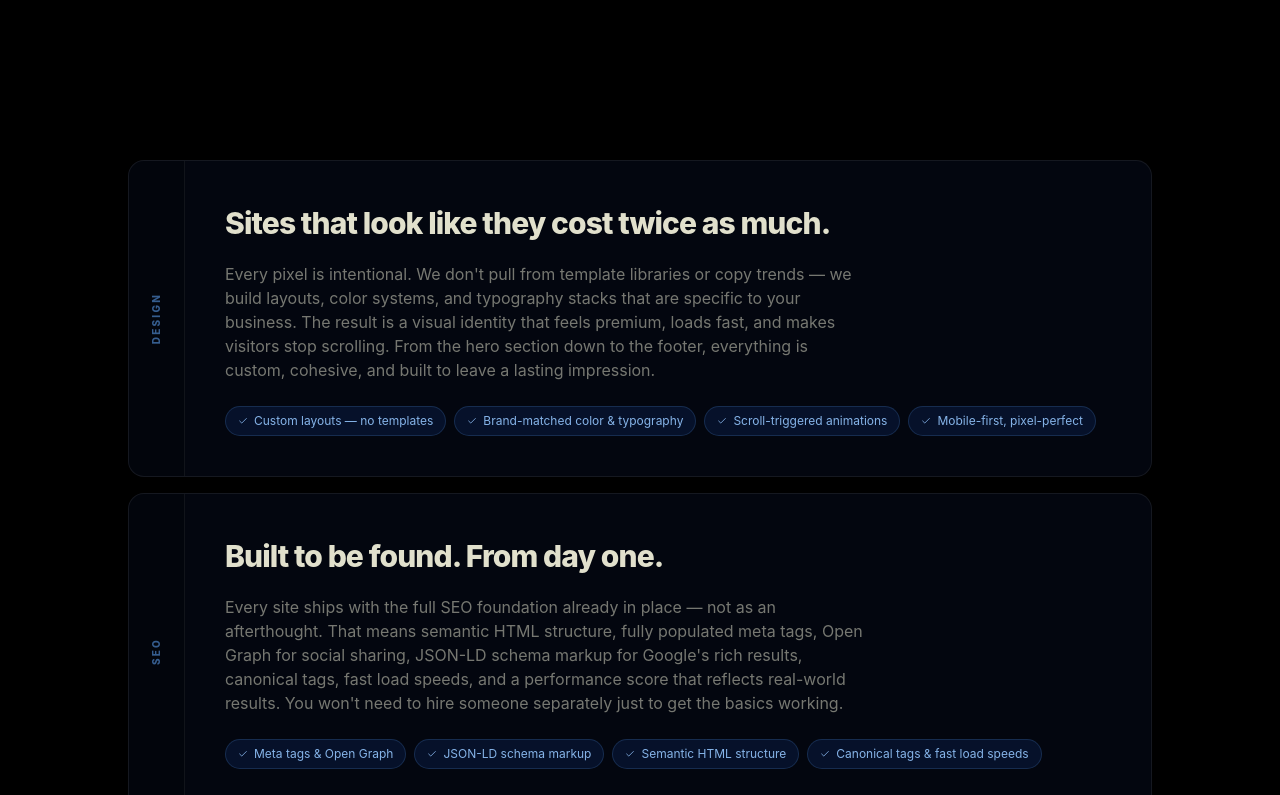
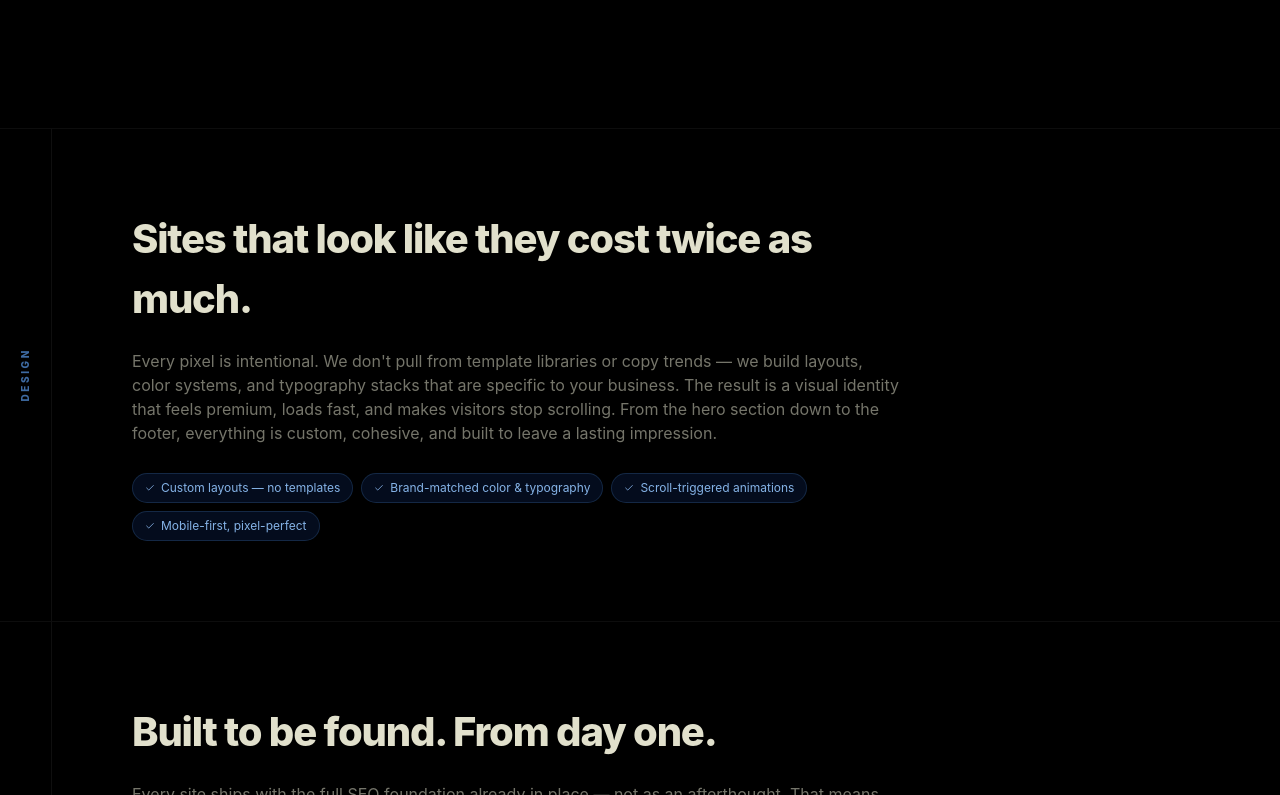
Before and after one commit to traviskenlocean1-oss/VISIONARY, a React (Vite) app: page /about in a window 1280 px wide. Shown: the part 1585-2380 px from the top of the page. Built offline with nearby package versions, Linux system fonts and the light colour scheme.

Commit message:
feat: Design & SEO labels slide in from left edge on scroll

```diff
--- a/src/pages/About.tsx
+++ b/src/pages/About.tsx
@@ -209,54 +209,60 @@ export default function About() {
         </div>
       </section>
 
-      {/* DESIGN + SEO CAPABILITIES */}
-      <section className="relative py-4 md:py-8 px-6 md:px-10">
-        <div className="max-w-5xl mx-auto flex flex-col gap-4">
+      {/* ── DESIGN + SEO — full-width rows, labels slide in from left edge ── */}
+      <section className="relative overflow-hidden" style={{ borderTop: '1px solid rgba(255,255,255,0.05)', borderBottom: '1px solid rgba(255,255,255,0.05)' }}>
         {capabilities.map((item, i) => (
+          <div
+            key={item.label}
+            className="flex"
+            style={{
+              borderBottom: i < capabilities.length - 1 ? '1px solid rgba(255,255,255,0.05)' : 'none',
+            }}
+          >
+            {/* Left-edge label — hidden off-screen, pulls in on scroll */}
             <motion.div
-              key={item.label}
-              className="flex rounded-2xl overflow-hidden"
+              className="flex-shrink-0 flex items-center justify-center"
               style={{
-                background: 'rgba(5,8,20,0.78)',
-                backdropFilter: 'blur(24px)',
-                WebkitBackdropFilter: 'blur(24px)',
-                border: '1px solid rgba(255,255,255,0.07)',
+                width: '52px',
+                background: 'rgba(0,0,0,0.28)',
+                borderRight: '1px solid rgba(255,255,255,0.06)',
               }}
-              initial={{ opacity: 0, y: 28 }}
-              whileInView={{ opacity: 1, y: 0 }}
+              initial={{ x: -52, opacity: 0 }}
+              whileInView={{ x: 0, opacity: 1 }}
               viewport={{ once: true, margin: '-60px' }}
-              transition={{ duration: 0.75, ease: [0.16, 1, 0.3, 1], delay: i * 0.12 }}
-              whileHover={{ borderColor: 'rgba(96,165,250,0.2)' }}
-            >
-              {/* Vertical label */}
-              <div
-                className="flex-shrink-0 w-11 md:w-14 flex items-center justify-center border-r"
-                style={{ borderColor: 'rgba(255,255,255,0.06)', background: 'rgba(0,0,0,0.18)' }}
+              transition={{ duration: 1, ease: [0.16, 1, 0.3, 1], delay: 0.05 }}
             >
               <span
-                  className="font-extrabold tracking-[0.22em] uppercase text-[10px] select-none"
+                className="font-extrabold tracking-[0.26em] uppercase select-none"
                 style={{
                   writingMode: 'vertical-rl',
-                    textOrientation: 'mixed',
                   transform: 'rotate(180deg)',
-                    color: 'rgba(96,165,250,0.55)',
+                  fontSize: '10px',
+                  color: 'rgba(96,165,250,0.65)',
                 }}
               >
                 {item.label}
               </span>
-              </div>
+            </motion.div>
 
-              {/* Content */}
-              <div className="p-7 md:p-10 flex-1">
+            {/* Content — slides in from right */}
+            <motion.div
+              className="flex-1 py-16 md:py-20 px-8 md:px-14 lg:px-20"
+              initial={{ x: 60, opacity: 0 }}
+              whileInView={{ x: 0, opacity: 1 }}
+              viewport={{ once: true, margin: '-60px' }}
+              transition={{ duration: 0.9, ease: [0.16, 1, 0.3, 1], delay: 0.18 }}
+            >
+              <div className="max-w-3xl">
                 <h3
-                  className="font-extrabold tracking-tight mb-4"
-                  style={{ fontSize: 'clamp(18px, 2.8vw, 30px)', color: '#E1E0CC', letterSpacing: '-0.03em' }}
+                  className="font-extrabold tracking-tight mb-5"
+                  style={{ fontSize: 'clamp(22px, 3.5vw, 40px)', color: '#E1E0CC', letterSpacing: '-0.03em' }}
                 >
                   {item.heading}
                 </h3>
                 <p
-                  className="text-sm md:text-base leading-relaxed mb-6"
-                  style={{ color: 'rgba(225,224,204,0.52)', maxWidth: '640px' }}
+                  className="text-sm md:text-base leading-relaxed mb-7"
+                  style={{ color: 'rgba(225,224,204,0.52)' }}
                 >
                   {item.body}
                 </p>
@@ -278,8 +284,8 @@ export default function About() {
                 </ul>
               </div>
             </motion.div>
+          </div>
         ))}
-        </div>
       </section>
 
       {/* VALUES */}
```
Lines whose indentation alone changed are shown as unchanged.
